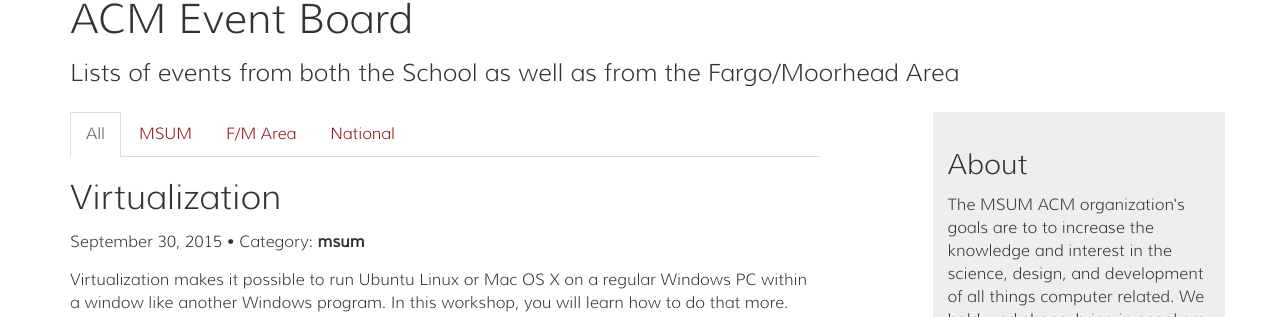
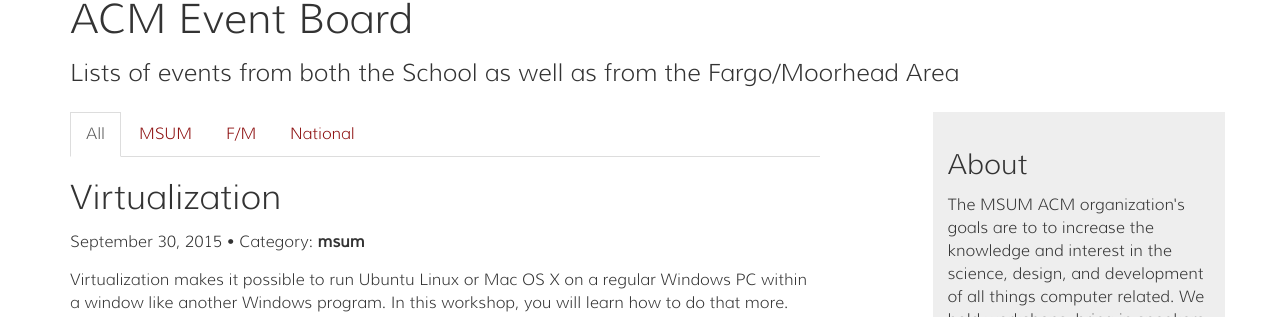
Before and after one commit to nb6925qu/nb6925qu.github.io, a Jekyll site: the page built from index.html, in a window 1280 px wide and 900 px high, scrolled down 398 px. Shown: the part 136-453 px from the top of the window. Built offline with Jekyll 4.4.1, drawn with Linux system fonts in a browser that asks for light colours; Markdown is read by kramdown in place of the engine named in the settings.

Commit message:
maybe not

```diff
--- a/_layouts/home.html
+++ b/_layouts/home.html
@@ -22,7 +22,7 @@
           <ul class="nav nav-tabs">
             <li class="{{ page.link1 }}"><a href="{{ site.baseurl }}/">All</a></li>
             <li class="{{ page.link2 }}"><a href="{{ site.baseurl }}/home-MSUM.html">MSUM</a></li>
-            <li class="{{ page.link3 }}"><a href="{{ site.baseurl }}/home-FM.html">F/M Area</a></li>
+            <li class="{{ page.link3 }}"><a href="{{ site.baseurl }}/home-FM.html">F/M</a></li>
             <li class="{{ page.link4 }}"><a href="{{ site.baseurl }}/home-National.html">National</a></li>
           </ul>
 
```
